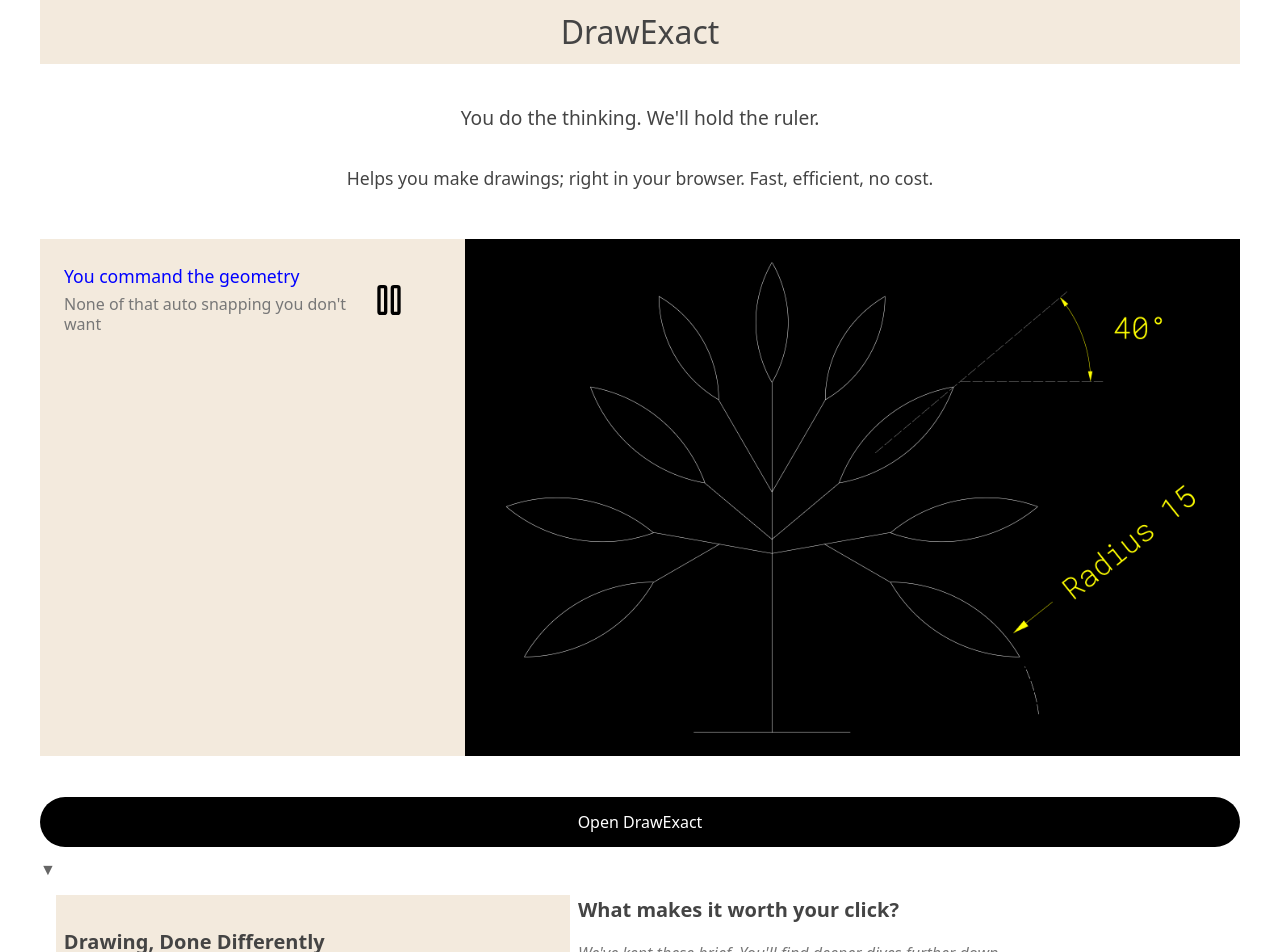
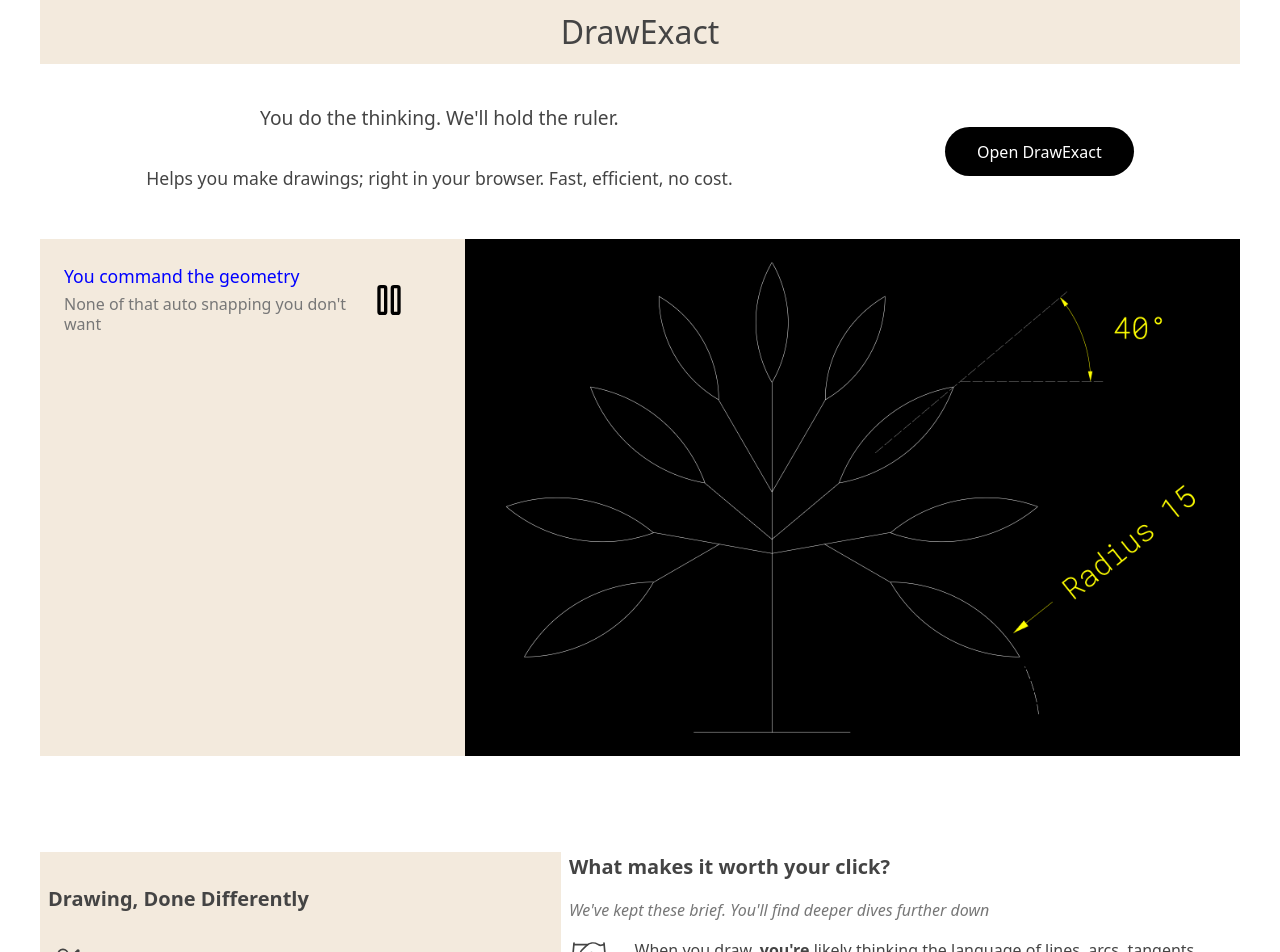
Before and after one commit to peterhoward42/dxact-web, a Svelte app: page / in a window 1280 px wide. Shown: the top 952 px of the page. Built offline with nearby package versions, Linux system fonts and the light colour scheme.

Commit message:
Layout CTA differently on Desktop

```diff
--- a/src/App.svelte
+++ b/src/App.svelte
@@ -22,6 +22,7 @@
     import FrontMatterTitles from "./components/FrontMatterTitles.svelte";
     import ComposedImages from "./components/ComposedImages.svelte";
     import CTA from "./components/CTA.svelte";
+    import MainTitle from "./components/MainTitle.svelte";
 
     // Capture changes to the viewport size (mobile/tablet/desktop) and publish changes
     // via a rune.
@@ -33,6 +34,7 @@
 <div class="screen">
     {#if responsiveMeta.deviceFormFactor == "mobile" || responsiveMeta.deviceFormFactor == "tablet"}
         <div class="mobilelayout qcol">
+            <MainTitle />
             <FrontMatterTitles />
             <ComposedImages aspectRatio="1.5"></ComposedImages>
             <CTA />
@@ -54,11 +56,14 @@
     {/if}
     {#if responsiveMeta.deviceFormFactor == "desktop"}
         <div class="deskylayout qcol">
-            <FrontMatterTitles />
+            <MainTitle />
+            <div class="subtitlesandcta qrow">
+                <FrontMatterTitles />
+                <CTA />
+            </div>
             <ComposedImages aspectRatio="1.5"></ComposedImages>
-            <CTA />
+
             <RowOfPanelsForDesktop>
-                <ScrollCue />
                 <WhatIs />
                 <WhatMakesItWorth />
             </RowOfPanelsForDesktop>
@@ -83,6 +88,8 @@
     .mobilelayout {
         align-items: center;
     }
-    .deskylayout {
+    .subtitlesandcta {
+        justify-content: space-around;
+        align-items: center;
     }
 </style>
--- a/src/components/CTA.svelte
+++ b/src/components/CTA.svelte
@@ -12,10 +12,6 @@
 
 <style>
     .cta {
-        /* width: 100%; */
-        margin-top: 2.6rem;
-        align-items: center;
-
         padding-left: 2rem;
         padding-right: 2rem;
         text-align: center;
--- a/src/components/ComposedImages.svelte
+++ b/src/components/ComposedImages.svelte
@@ -173,10 +173,12 @@
     .composed-row {
         gap: 3rem;
         justify-content: space-between;
+        margin-bottom: 3rem;
     }
     .composed-col {
         width: 100%;
         align-items: center;
+        margin-bottom: 2rem;
     }
     .labelarea-col {
         width: 100%;
@@ -184,8 +186,8 @@
 
     .labelarea-row {
         width: 35rem;
-        margin-top:1rem;
-        margin-left:1rem;
+        margin-top: 1rem;
+        margin-left: 1rem;
     }
 
     @keyframes fadeInKeyFrames {
--- a/src/components/FrontMatterTitles.svelte
+++ b/src/components/FrontMatterTitles.svelte
@@ -3,7 +3,6 @@
 </script>
 
 <div class="qcol" class:desktop={responsiveMeta.deviceFormFactor == "desktop"}>
-    <span class="head qe1 qbg-alt">DrawExact</span>
     <span class="youthink qe1">You do the thinking. We'll hold the ruler.</span>
     <span class="helpsshape">
         Helps you make drawings; right in your browser. Fast, efficient, no
@@ -12,15 +11,6 @@
 </div>
 
 <style>
-    .head {
-        width: 100%;
-        line-height: 0;
-        padding-top: 2rem;
-        padding-bottom: 2rem;
-        font-size: 2rem;
-        text-align: center;
-    }
-
     .youthink {
         font-size: 1.2rem;
         text-align: center;
--- /dev/null
+++ b/src/components/MainTitle.svelte
@@ -0,0 +1,15 @@
+<script>
+</script>
+
+<span class="head qe1 qbg-alt">DrawExact</span>
+
+<style>
+    .head {
+        width: 100%;
+        line-height: 0;
+        padding-top: 2rem;
+        padding-bottom: 2rem;
+        font-size: 2rem;
+        text-align: center;
+    }
+</style>
```
